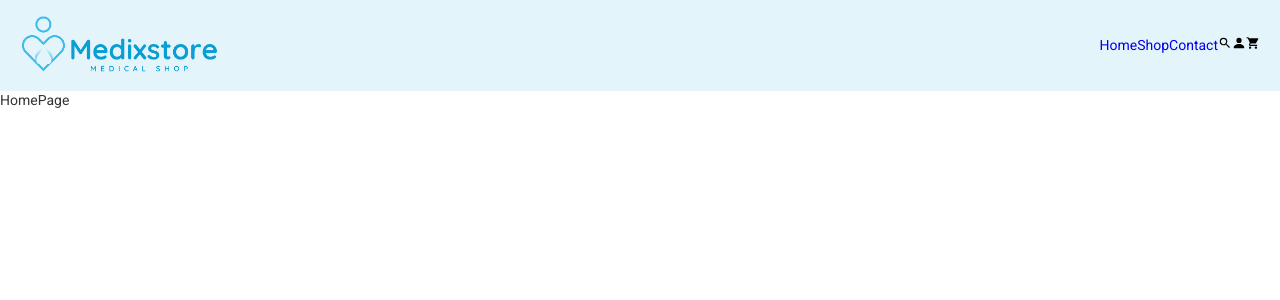
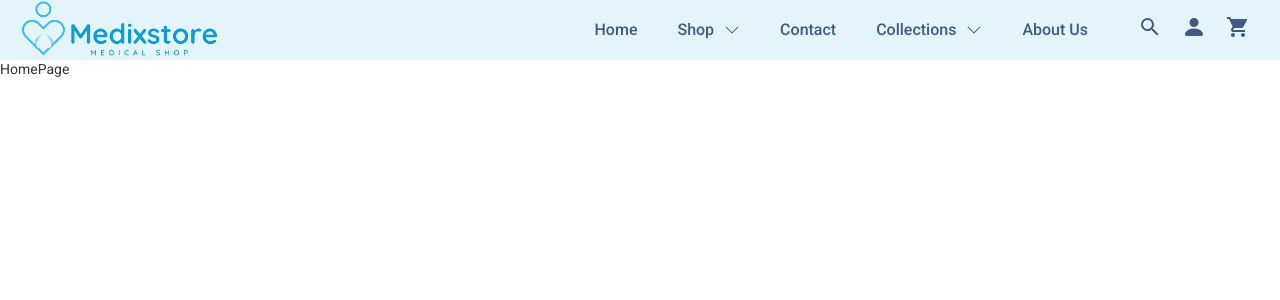
Before and after one commit to SalJelena/MERN-medxstore, a React (Create React App) app in the folder frontend/: page / in a window 1280 px wide. Shown: the top 300 px of the page. Built offline with nearby package versions, Linux system fonts and the light colour scheme.

Commit message:
edit navbar on mobile devices

```diff
--- a/frontend/package.json
+++ b/frontend/package.json
@@ -8,6 +8,7 @@
     "@testing-library/react": "^13.4.0",
     "@testing-library/user-event": "^13.5.0",
     "axios": "^1.3.5",
+    "formik": "^2.2.9",
     "react": "^18.2.0",
     "react-dom": "^18.2.0",
     "react-icons": "^4.8.0",
@@ -15,7 +16,8 @@
     "react-router-dom": "^6.10.0",
     "react-scripts": "5.0.1",
     "sass": "^1.62.0",
-    "web-vitals": "^2.1.4"
+    "web-vitals": "^2.1.4",
+    "yup": "^1.1.1"
   },
   "scripts": {
     "start": "react-scripts start",
--- a/frontend/src/assets/styles/base/_layout.scss
+++ b/frontend/src/assets/styles/base/_layout.scss
@@ -6,6 +6,7 @@ body {
 	font-weight: 400;
 	color: $black;
 	font-family: $font-default;
+	overflow: hidden;
 }
 
 .wrap {
--- a/frontend/src/assets/styles/config/_variables.scss
+++ b/frontend/src/assets/styles/config/_variables.scss
@@ -20,6 +20,7 @@ $blue-light2: rgba(151, 217, 240, 1);
 $blue-light3: rgba(227, 245, 251, 1);
 $blue-dark: #17414f;
 $blue-dark2: #405A80;
+$yellow: #ffc12b;
 
 
 
--- a/frontend/src/components/NavBar/NavBar.jsx
+++ b/frontend/src/components/NavBar/NavBar.jsx
@@ -1,10 +1,17 @@
 import { Link } from "react-router-dom";
 import logoImg from "../../assets/images/logo-no-bg.png";
 import { MdSearch, MdShoppingCart } from "react-icons/md";
-import { BsFillPersonFill } from "react-icons/bs";
+import { BsFillPersonFill, BsList } from "react-icons/bs";
 import NavItems from "./NavItems";
+import { useState } from "react";
 
 const NavBar = () => {
+  const [mobileMenuVisible, setMobileMenuVisible] = useState(false)
+
+  const handleMobileMenu = () => {
+    !mobileMenuVisible ? setMobileMenuVisible(true) : setMobileMenuVisible(false)
+  }
+
   return (
     <nav className="nav">
       <div className="wrap nav__holder ">
@@ -16,7 +23,7 @@ const NavBar = () => {
           />
         </Link>
         <div className="nav__inner">
-          <NavItems />
+          <NavItems onMobileMenu={mobileMenuVisible} />
           <div className="nav__controls">
             <div className="nav__control">
               <button type="button" className="nav__search">
@@ -33,6 +40,11 @@ const NavBar = () => {
                 <MdShoppingCart />
               </button>
             </div>
+            <div className="nav__control">
+              <button className="nav__menu-mobile" onClick={handleMobileMenu}>
+                  <BsList />
+              </button>
+            </div>
           </div>
         </div>
       </div>
--- /dev/null
+++ b/frontend/src/components/NavBar/NavDropdown.jsx
@@ -0,0 +1,42 @@
+import React from "react";
+import { NavLink } from "react-router-dom";
+
+const NavDropdown = ({ items }) => {
+
+  const renderedDropdown = () => {
+    return items.map((item, index) => {
+      return (
+        <li key={index} className="nav__dropdown-item">
+          <NavLink
+            aria-current="page"
+            to={item.path}
+            className="nav__dropdown-link"
+          >
+            {item.img ? (
+              <>
+                <div className="nav__dropdown-img-holder">
+                  <div className="nav__dropdown-img-layer" />
+                  <div
+                    style={{backgroundImage: "url(" + item.img + ")"}}
+                    className="nav__dropdown-img"
+                  />
+                </div>
+              </>
+            ) : null}
+            <span className="nav__dropdown-title">
+              {item.name}
+            </span>
+          </NavLink>
+        </li>
+      );
+    })
+  }
+
+  return (
+    <ul className="nav__dropdown">
+      {renderedDropdown()}
+    </ul>
+  );
+};
+
+export default NavDropdown;
--- a/frontend/src/components/NavBar/NavItems.jsx
+++ b/frontend/src/components/NavBar/NavItems.jsx
@@ -1,21 +1,35 @@
 import React from "react";
 import { mainNavbarItem } from "../../router/routes";
 import { NavLink } from "react-router-dom";
+import NavDropdown from "./NavDropdown";
+import { BsChevronDown } from "react-icons/bs";
 
-const NavItems = () => {
+const NavItems = ({ onMobileMenu }) => {
   const renderedListItem = () => {
     return mainNavbarItem.map((item, index) => {
       return (
         <li key={index} className="nav__item">
           <NavLink to={item.path} className="nav__link">
             {item.name}
+            {item.hasOwnProperty("subitem") ? (
+              <span>
+                <BsChevronDown />
+              </span>
+            ) : null}
           </NavLink>
+          {item.hasOwnProperty("subitem") ? (
+            <NavDropdown items={item.subitem} />
+          ) : null}
         </li>
       );
     });
   };
 
-  return <ul className="nav__list">{renderedListItem()}</ul>;
+  return (
+    <ul className={`nav__list ${onMobileMenu ? `nav__list--active` : ""} `}>
+      {renderedListItem()}
+    </ul>
+  );
 };
 
 export default NavItems;
--- a/frontend/src/components/NavBar/_navBar.scss
+++ b/frontend/src/components/NavBar/_navBar.scss
@@ -3,14 +3,16 @@
 }
 
 .nav__holder {
-    padding: 15px 20px;
+    padding: 0 20px;
     display: flex;
     justify-content: space-between;
     align-items: center;
+    height: 60px;
 }
 
 .nav__logo {
     max-width: 200px;
+    width: 30%;
 }
 
 .nav__logo-img {
@@ -19,12 +21,241 @@
 
 .nav__inner {
     display: flex;
+    width: 70%;
+    align-items: center;
+    justify-content: flex-end;
+    position: relative;
+    height: 100%;
+
+    @include media-breakpoint-down(md) {
+        position: unset;
+    }
 }
 
 .nav__list {
     display: flex;
+    align-items: center;
+    margin-right: 20px;
+    height: 100%;
+
+    @include media-breakpoint-down(md) {
+        visibility: hidden;
+        flex-direction: column;
+        align-items: flex-start;
+        justify-content: flex-start;
+        opacity: 0;
+        height: 100vh;
+        position: absolute;
+        background-color: rgba($blue-light3, 0.7);
+        top: 60px;
+        bottom: 0;
+        right: -400px;
+        width: 400px;
+        margin-right: 0;
+        text-align: right;
+        padding-top: 30px;
+        transition: 0.3s ease-in;
+    }
+}
+
+.nav__list--active {
+    visibility: visible;
+    opacity: 1;
+    right: 0;
+}
+
+.nav__menu-mobile {
+    display: none;
+
+    @include media-breakpoint-down(md) {
+        display: block;
+    }
+}
+
+.nav__item {
+    margin: 0 20px;
+    text-decoration: none;
+    display: flex;
+    align-items: center;
+
+    @include media-breakpoint-up(lg) {
+        &:hover {
+            .nav__link {
+                color: $yellow;
+            }
+
+            .nav__dropdown {
+                visibility: visible;
+                opacity: 1;
+            }
+        }
+    }
+
+    @include media-breakpoint-down(md) {
+        margin-bottom: 15px;
+    }
+}
+
+.nav__link {
+    font-size: 16px;
+    font-family: $font-default;
+    font-weight: 500;
+    color: $blue-dark2;
+    text-transform: capitalize;
+    display: flex;
+    white-space: nowrap;
+    transition: 0.3s ease-in;
+
+    span {
+        margin-left: 10px;
+        position: relative;
+        bottom: -3px;
+    }
+}
+
+.nav__dropdown {
+    visibility: hidden;
+    position: absolute;
+    opacity: 0;
+    padding: 15px 30px;
+    border-radius: 0 0 20px 20px;
+    background:$white;
+    display: flex;
+    flex-direction: row;
+    flex-wrap: wrap;
+    justify-content: space-between;
+    top: 63px;
+    margin: 0 auto;
+	max-width: 100%;
+	width: 1370px;
+    left: 0;
+    transition: 0.3s ease;
+
+    @include media-breakpoint-down(md) {
+        position: relative;
+        width: 100%;
+        top: unset;
+        height: 0;
+    }
+}
+
+.nav__dropdown-item {
+    margin-right: 25px;
+    width: 22%;
+
+    &:last-of-type {
+        margin-right: 0;
+    }
+}
+
+.nav__dropdown-link {
+    display: flex;
+    flex-direction: column;
+
+    &:hover {
+        .nav__dropdown-title {
+            color: $yellow;
+        }
+
+        .nav__dropdown-img-layer {
+            visibility: visible;
+            opacity: 1;
+        }
+
+        .nav__dropdown-img-holder::before {
+            transform: scaleX(1);
+        }
+
+        .nav__dropdown-img-holder::after {
+            transform: scaleY(1);
+        }
+    }
+}
+
+.nav__dropdown-img-holder {
+    width: 200px;
+    max-width: 100%;
+    height: 150px;
+    overflow: hidden;
+    position: relative;
+    margin-bottom: 20px;
+    border-radius: 20px;
+    object-fit: contain;
+
+    &::before {
+        position: absolute;
+        top: 20px;
+        bottom: 20px;
+        left: 10px;
+        right: 10px;
+        content: "";
+        border-top: 1px solid rgba(255,255,255,.6);
+        border-bottom: 1px solid rgba(255,255,255,.6);
+        z-index: 1;
+        transform: scaleX(0);
+        transition: all 0.3s ease-out 0s;
+    }
+
+    &::after {
+        position: absolute;
+        top: 10px;
+        bottom: 10px;
+        left: 20px;
+        right: 20px;
+        content: "";
+        border-left: 1px solid rgba(255,255,255,.6);
+        border-right: 1px solid rgba(255,255,255,.6);
+        z-index: 1;
+        transform: scaleY(0);
+        transition: all 0.3s ease-out 0s;
+    }
+}
+
+.nav__dropdown-img-layer {
+    content: '';
+    visibility: hidden;
+    opacity: 0;
+    position: absolute;
+    top: 0;
+    right: 0;
+    left: 0;
+    bottom: 0;
+    width: 100%;
+    background-color: rgba($blue-dark2, 0.4);
+    transition: 0.3s ease-in;
+}
+
+.nav__dropdown-img {
+    max-width: 100%;
+    width: 100%;
+    height: 100%;
+    background-repeat: no-repeat;
+    background-size: cover;
+    background-position: center;
+}
+
+.nav__dropdown-title {
+    color: $blue-dark2;
+    font-size: 16px;
+    font-weight: 500;
+    transition: 0.3s ease;
 }
 
 .nav__controls {
     display: flex;
 }
+
+.nav__control {
+    button {
+        margin: 0 10px;
+        font-size: 24px;
+        color: $blue-dark2;
+        transition: 0.3s ease-in;
+    }
+
+    &:hover {
+        button {
+            color: $yellow;
+        }
+    }
+}
--- a/frontend/src/router/routes.js
+++ b/frontend/src/router/routes.js
@@ -1,7 +1,55 @@
 export const routes = {
-    HOME: {path: "/", name: "Home"},
-    SHOP: {path: "/shop", name: "Shop"},
-    CONTACT: {path: "/contact", name: "Contact"}
-}
+  HOME: { path: "/", name: "Home" },
+  SHOP: {
+    path: "/shop",
+    name: "Shop",
+    subitem: [
+        {
+            path: "/shop",
+            name: "Dolor sit amet"
+        },
+        {
+            path: "/shop",
+            name: "Lorem ipsum amet"
+        },
+        {
+            path: "/shop",
+            name: "Aliquam commodo"
+        },
+        {
+            path: "/shop",
+            name: "Misc A Leanaus"
+        }
+    ]
+ },
+  CONTACT: { path: "/contact", name: "Contact" },
+  COLLECTIONS: {
+    path: "/collections",
+    name: "Collections",
+    subitem: [
+        {
+            img: "https://i.postimg.cc/GhkDqNtc/144546163189607-63e20d6e2d705.jpg",
+            path: "/shop",
+            name: "Dolor sit amet"
+        },
+        {
+            img: "https://i.postimg.cc/pLfmJn0y/3eceb3168809349-644113124d033.jpg",
+            path: "/shop",
+            name: "Lorem ipsum"
+        },
+        {
+            img: "https://i.postimg.cc/cJT6VGGS/6d1d7a168809349-644113124b199.jpg",
+            path: "/shop",
+            name: "Aliquam commodo"
+        },
+        {
+            img: "https://i.postimg.cc/HnMMGvt9/737b5a75605675-5c51621ecb77b.jpg",
+            path: "/shop",
+            name: "Nisi at turpis"
+        }
+    ]
+ },
+ ABOUT_US: {path: "/about", name: "About us"}
+};
 
-export const mainNavbarItem = [routes.HOME, routes.SHOP, routes.CONTACT]
+export const mainNavbarItem = [routes.HOME, routes.SHOP, routes.CONTACT, routes.COLLECTIONS, routes.ABOUT_US];
```
Also changed, not shown: 1 other file (tests, documents, lock files or other folders).
